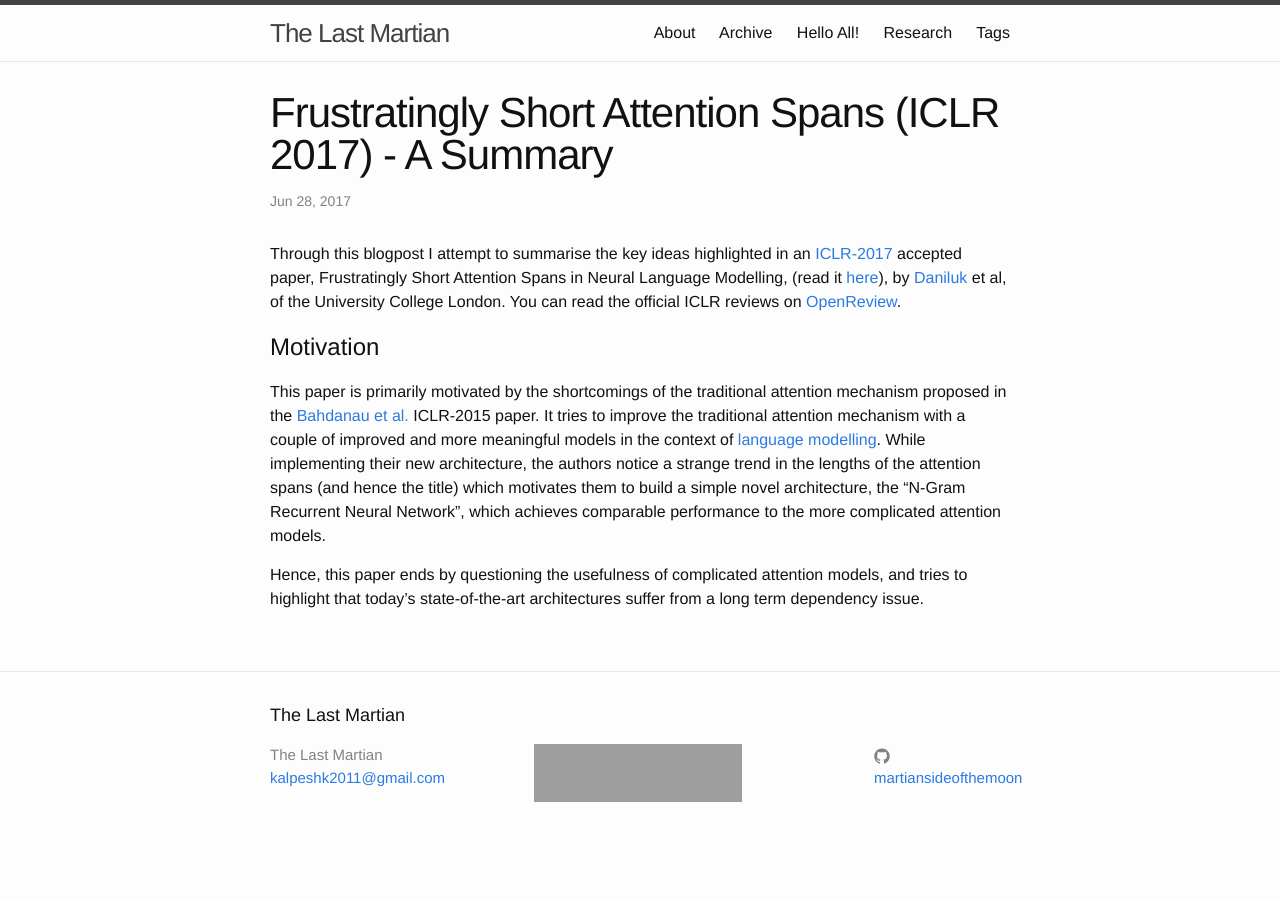
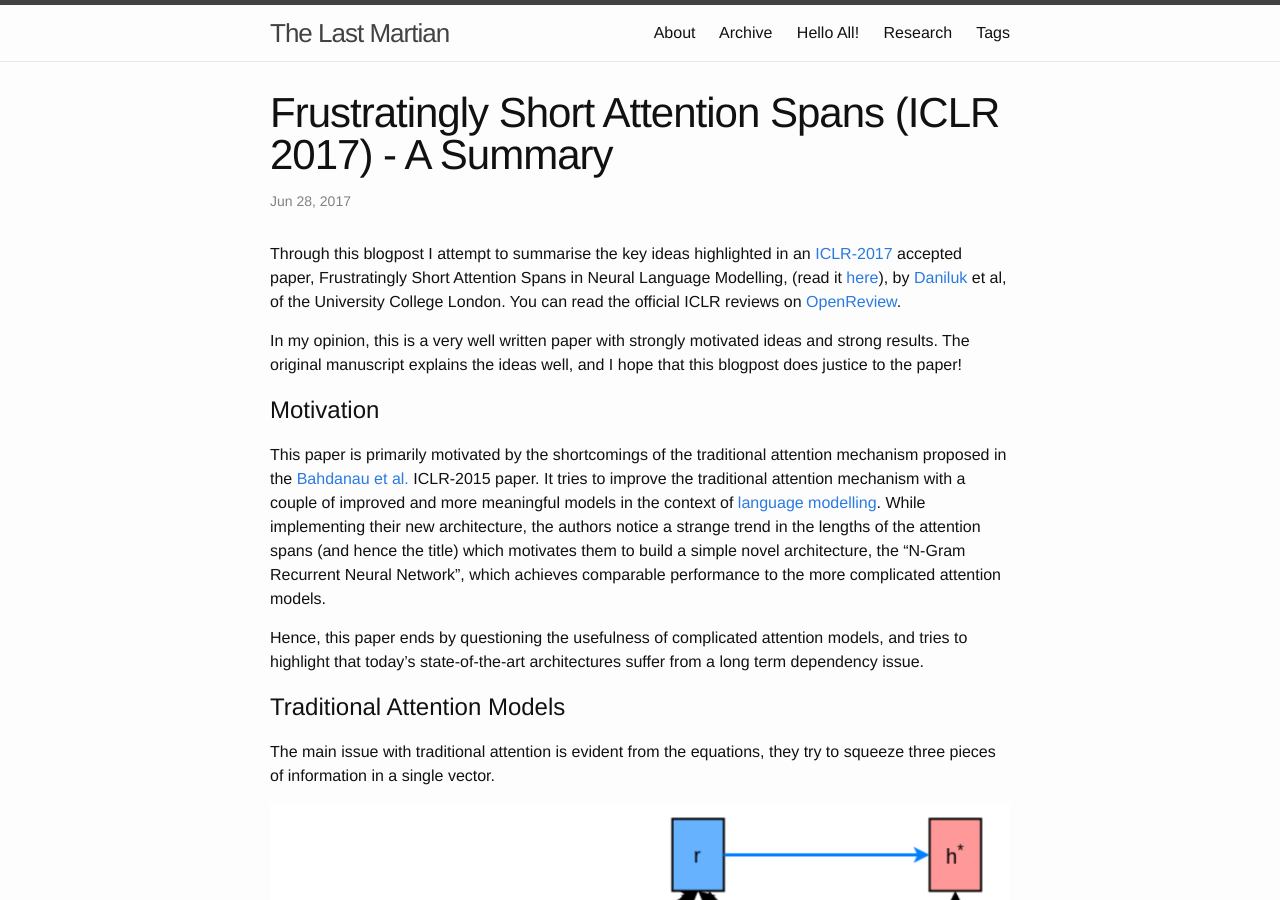
Before and after one commit to martiansideofthemoon/martiansideofthemoon.github.io, a Jekyll site: the page built from _posts/2017-06-24-short-attention-iclr-summary.markdown, in a window 1280 px wide and 900 px high. Built offline with Jekyll 4.4.1, drawn with Linux system fonts in a browser that asks for light colours; grey boxes are pictures that could not be loaded.

Commit message:
Adding model image

```diff
--- a/_posts/2017-06-24-short-attention-iclr-summary.markdown
+++ b/_posts/2017-06-24-short-attention-iclr-summary.markdown
@@ -7,8 +7,17 @@ tags: internship ttic
 
 Through this blogpost I attempt to summarise the key ideas highlighted in an [ICLR-2017](http://www.iclr.cc/doku.php?id=ICLR2017:main&redirect=1) accepted paper, Frustratingly Short Attention Spans in Neural Language Modelling, (read it [here](https://arxiv.org/abs/1702.04521)), by [Daniluk](https://www.linkedin.com/in/michaldaniluk91/?ppe=1) et al, of the University College London. You can read the official ICLR reviews on [OpenReview](https://openreview.net/forum?id=ByIAPUcee).
 
+In my opinion, this is a very well written paper with strongly motivated ideas and strong results. The original manuscript explains the ideas well, and I hope that this blogpost does justice to the paper!
+
 # Motivation
 
-This paper is primarily motivated by the shortcomings of the traditional attention mechanism proposed in the [Bahdanau et al.](https://arxiv.org/pdf/1409.0473.pdf) ICLR-2015 paper. It tries to improve the traditional attention mechanism with a couple of improved and more meaningful models in the context of [language modelling](https://en.wikipedia.org/wiki/Language_model).  While implementing their new architecture, the authors notice a strange trend in the lengths of the attention spans (and hence the title) which motivates them to build a simple novel architecture, the "N-Gram Recurrent Neural Network", which achieves comparable performance to the more complicated attention models.
+This paper is primarily motivated by the shortcomings of the traditional attention mechanism proposed in the [Bahdanau et al.](https://arxiv.org/pdf/1409.0473.pdf) ICLR-2015 paper. It tries to improve the traditional attention mechanism with a couple of improved and more meaningful models in the context of [language modelling](https://en.wikipedia.org/wiki/Language_model).
+While implementing their new architecture, the authors notice a strange trend in the lengths of the attention spans (and hence the title) which motivates them to build a simple novel architecture, the "N-Gram Recurrent Neural Network", which achieves comparable performance to the more complicated attention models.
 
 Hence, this paper ends by questioning the usefulness of complicated attention models, and tries to highlight that today's state-of-the-art architectures suffer from a long term dependency issue.
+
+# Traditional Attention Models
+
+The main issue with traditional attention is evident from the equations, they try to squeeze three pieces of information in a single vector.
+
+![model1]({{ site.url }}/assets/model1.png)
```
Also changed, not shown: assets/model1.png (added).
